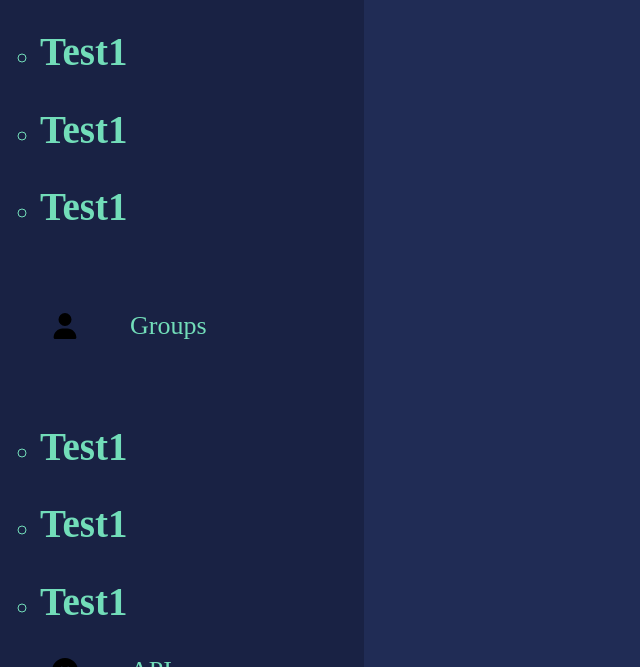
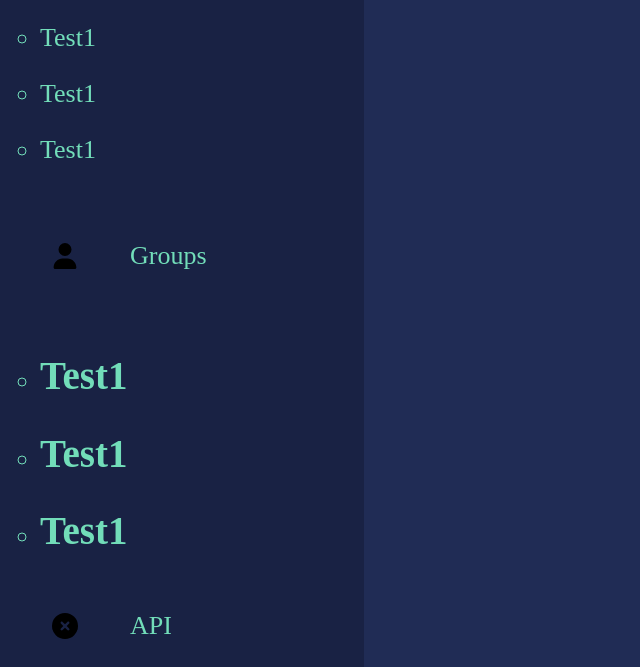
Before and after one commit to Kalash004/DveHodinkyWa, a website: page views/index.html in a window 1280 px wide. Shown: the part 133-800 px from the top of the page, without its empty margins (0-640 px from the left). Drawn offline with Linux system fonts and the light colour scheme.

Commit message:
Something

```diff
--- a/router/auth.js
+++ b/router/auth.js
@@ -15,7 +15,6 @@ for(let i = 0; i < 10; i++){
 }
 router.post('/login', async (req, res) => {
 
-    console.log(req.body)
 
     let requestUsername = req.body.username;
     let requestPassword = req.body.password;
@@ -36,7 +35,6 @@ router.post('/login', async (req, res) => {
         return res.send("Incorrect login attributes. I didn't quite get to making flash messages...")
     }
 
-    console.log(rows)
     let reqPasswordHash = hashPassword((requestPassword+rows[0].salt))
 
     if(!validatePassword(reqPasswordHash,rows[0].passHash)){
@@ -60,6 +58,7 @@ router.post('/login', async (req, res) => {
 
 router.post('/signup', async (req, res) => {
 
+    console.log(body)
 
     let requestUsername = req.body.username;
     let requestFName = req.body.fname;
--- a/views/index.html
+++ b/views/index.html
@@ -21,13 +21,13 @@
                     <ul class="chats">
 
                         <li class="chat">
-                            <h2>Test1</h2>
+                            <p>Test1</h2>
                         </li>
                         <li class="chat">
-                            <h2>Test1</h2>
+                            <p>Test1</h2>
                         </li>
                         <li class="chat">
-                            <h2>Test1</h2>
+                            <p>Test1</h2>
                         </li>
 
                     </ul>
```
